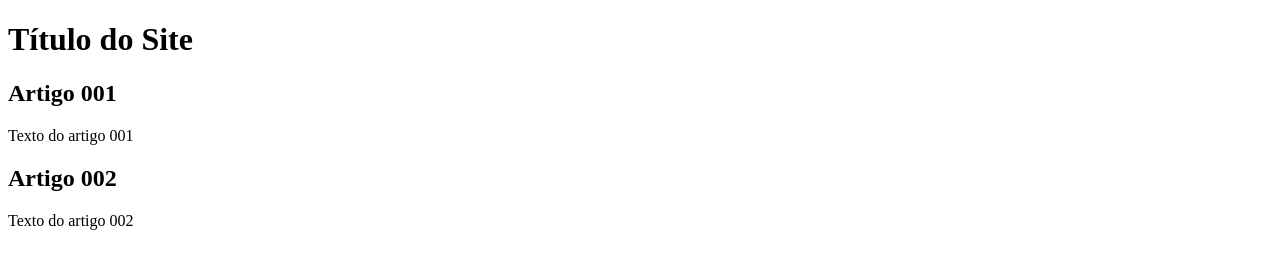
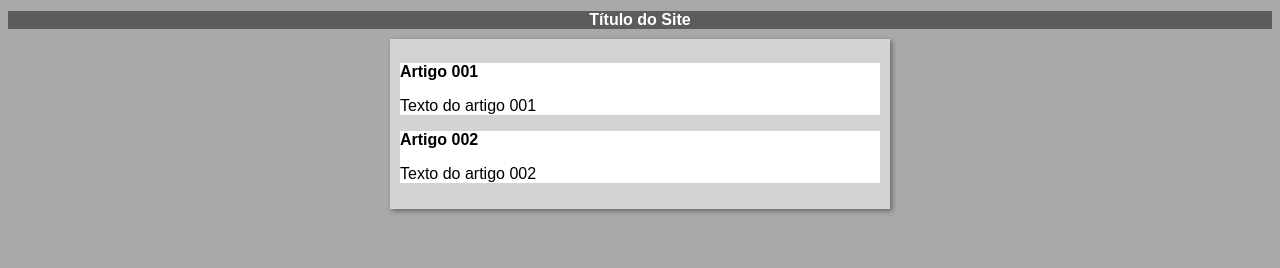
Before and after one commit to guilherme-zanella/projeto-site, a plain HTML site: page index.html in a window 1280 px wide. Drawn offline with Linux system fonts and the light colour scheme.

Commit message:
Iniciei o design

```diff
--- /dev/null
+++ b/estilos/style.css
@@ -0,0 +1,30 @@
+@charset "utf-8";
+
+* {
+    font-family: Arial, Helvetica, sans-serif;
+    font-size: 1em;
+    box-sizing: border-box;
+}
+
+body {
+    background-color: darkgray;
+}
+
+header {
+    background-color: rgb(92, 92, 92);
+    width: 100%;
+    text-align: center;
+    color: white;
+}
+
+main {
+    background-color: lightgray;
+    max-width: 500px;
+    margin: auto;
+    padding: 10px;
+    box-shadow: 2px 2px 5px rgba(0, 0, 0, 0.411);
+}
+
+article {
+    background-color: white;
+}
--- a/index.html
+++ b/index.html
@@ -4,6 +4,7 @@
     <meta charset="UTF-8">
     <meta name="viewport" content="width=device-width, initial-scale=1.0">
     <title>Projeto site</title>
+    <link rel="stylesheet" href="estilos/style.css">
 </head>
 <body>
     <header>
```
